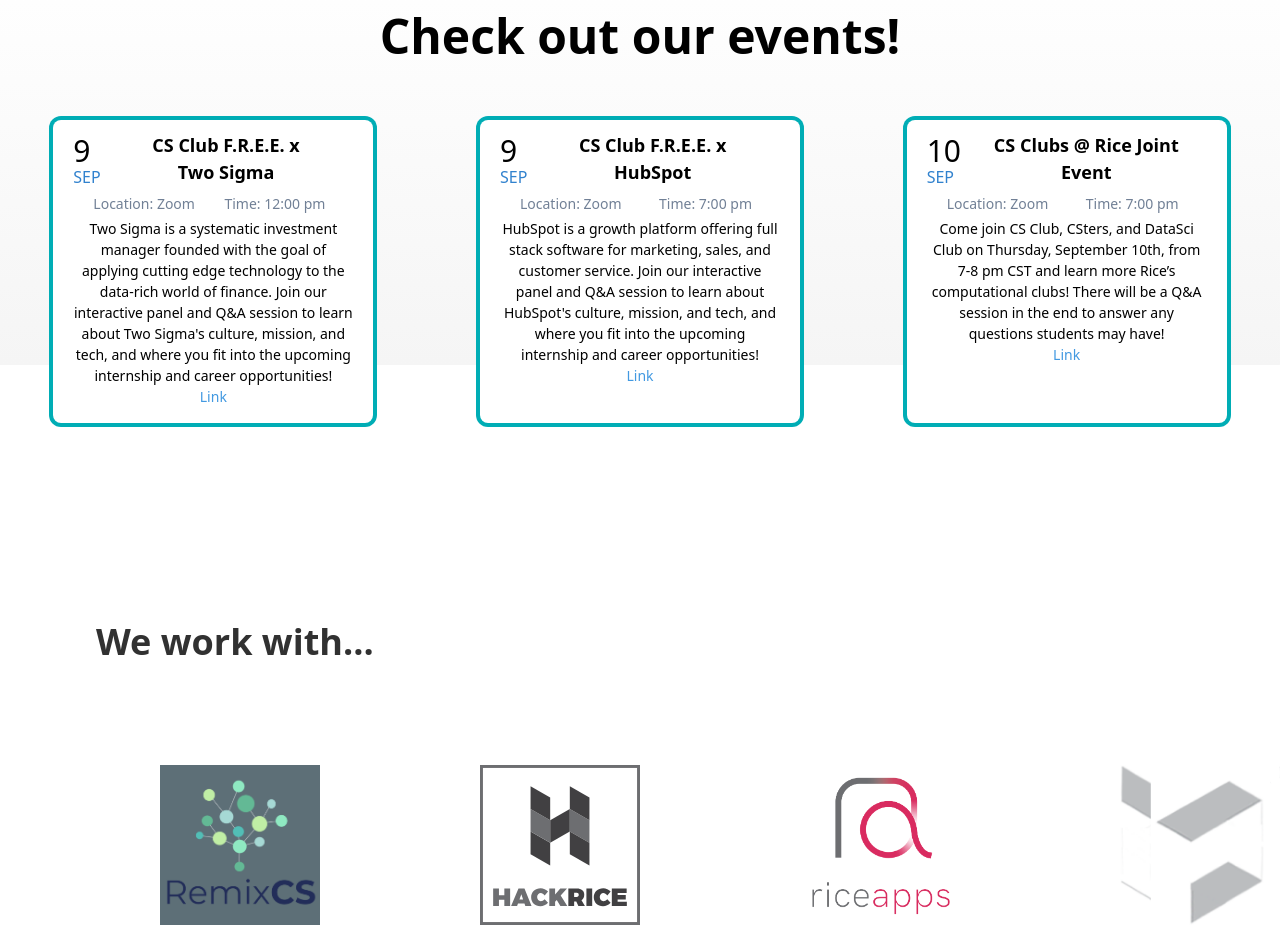
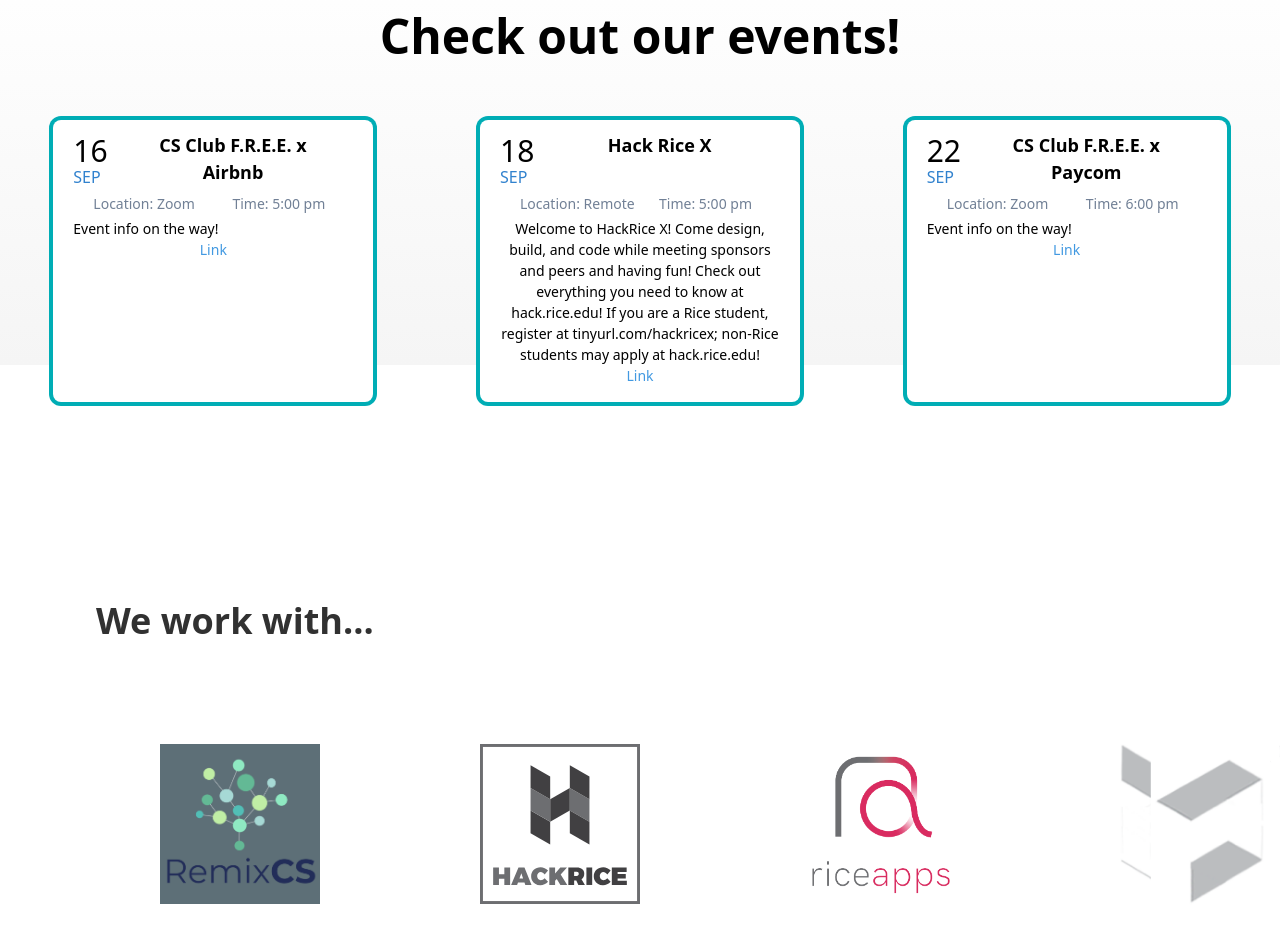
Before and after one commit to riceucsclub/website, a React (Create React App) app: page / in a window 1280 px wide. Shown: the part 1660-2585 px from the top of the page. Built offline with nearby package versions, Linux system fonts and the light colour scheme.

Commit message:
event update sep10

```diff
--- a/src/Files/allEvents.js
+++ b/src/Files/allEvents.js
@@ -14,40 +14,40 @@ export default [
     //     this event, including a puzzle hunt, raffle prizes, and the Big-Little Family Reveal!`,
     //     "link": "https://www.facebook.com/events/1135676923499760/?__mref=mb",
     // },
-    {
-        "title": "CS Club F.R.E.E. x Two Sigma",
-        "month": "SEP",
-        "day": "9",
-        "time": "12:00 pm",
-        "locale": "Zoom",
-        "desc": `Two Sigma is a systematic investment manager founded with the goal of applying
-        cutting edge technology to the data-rich world of finance. Join our interactive panel and
-        Q&A session to learn about Two Sigma's culture, mission, and tech, and where you fit into
-        the upcoming internship and career opportunities! `,
-        "link": `https://fb.me/e/1zetzNBcP`,
-    },
-    {
-        "title": "CS Club F.R.E.E. x HubSpot",
-        "month": "SEP",
-        "day": "9",
-        "time": "7:00 pm",
-        "locale": "Zoom",
-        "desc": `HubSpot is a growth platform offering full stack software for marketing, sales,
-        and customer service. Join our interactive panel and Q&A session to learn about HubSpot's culture,
-        mission, and tech, and where you fit into the upcoming internship and career opportunities!`,
-        "link": `https://www.facebook.com/events/1475529189304627/`,
-    },
-    {
-        "title": "CS Clubs @ Rice Joint Event",
-        "month": "SEP",
-        "day": "10",
-        "time": "7:00 pm",
-        "locale": "Zoom",
-        "desc": `Come join CS Club, CSters, and DataSci Club on Thursday, September 10th, from 7-8 pm CST
-        and learn more Rice’s computational clubs! There will be a Q&A session in the end to answer any
-        questions students may have!`,
-        "link": `https://fb.me/e/2RtUMeRka`,
-    },
+    // {
+    //     "title": "CS Club F.R.E.E. x Two Sigma",
+    //     "month": "SEP",
+    //     "day": "9",
+    //     "time": "12:00 pm",
+    //     "locale": "Zoom",
+    //     "desc": `Two Sigma is a systematic investment manager founded with the goal of applying
+    //     cutting edge technology to the data-rich world of finance. Join our interactive panel and
+    //     Q&A session to learn about Two Sigma's culture, mission, and tech, and where you fit into
+    //     the upcoming internship and career opportunities! `,
+    //     "link": `https://fb.me/e/1zetzNBcP`,
+    // },
+    // {
+    //     "title": "CS Club F.R.E.E. x HubSpot",
+    //     "month": "SEP",
+    //     "day": "9",
+    //     "time": "7:00 pm",
+    //     "locale": "Zoom",
+    //     "desc": `HubSpot is a growth platform offering full stack software for marketing, sales,
+    //     and customer service. Join our interactive panel and Q&A session to learn about HubSpot's culture,
+    //     mission, and tech, and where you fit into the upcoming internship and career opportunities!`,
+    //     "link": `https://www.facebook.com/events/1475529189304627/`,
+    // },
+    // {
+    //     "title": "CS Clubs @ Rice Joint Event",
+    //     "month": "SEP",
+    //     "day": "10",
+    //     "time": "7:00 pm",
+    //     "locale": "Zoom",
+    //     "desc": `Come join CS Club, CSters, and DataSci Club on Thursday, September 10th, from 7-8 pm CST
+    //     and learn more Rice’s computational clubs! There will be a Q&A session in the end to answer any
+    //     questions students may have!`,
+    //     "link": `https://fb.me/e/2RtUMeRka`,
+    // },
     {
         "title": "CS Club F.R.E.E. x Airbnb",
         "month": "SEP",
```
